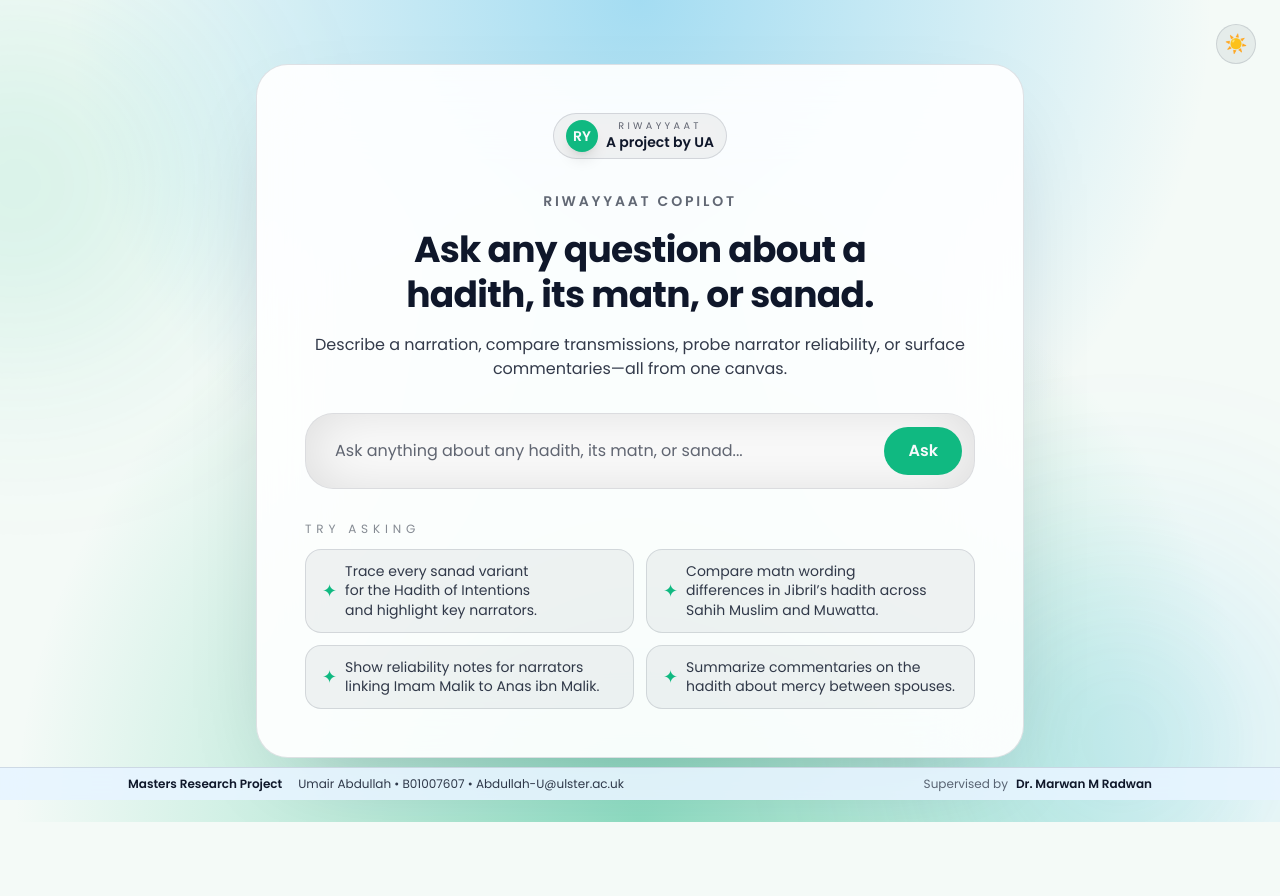
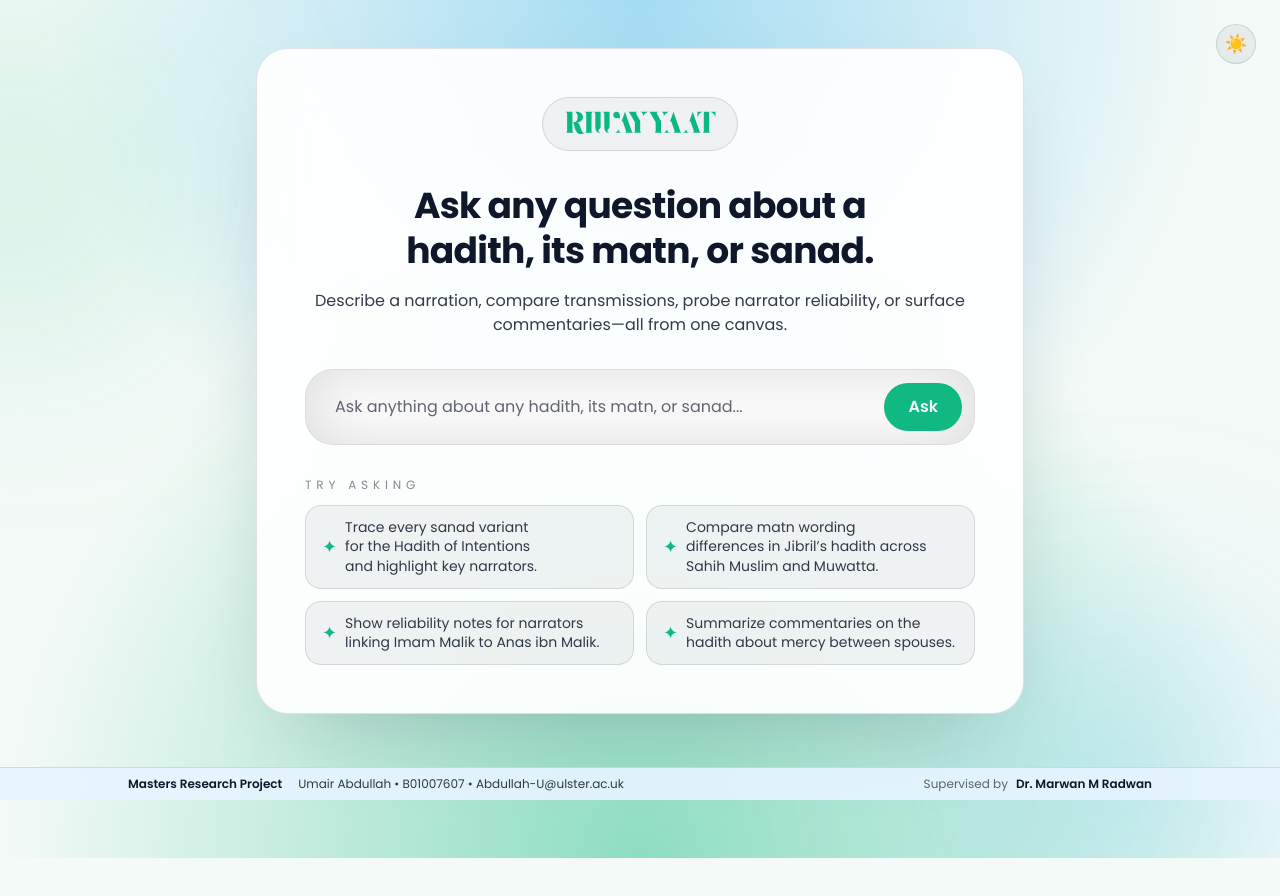
Before and after one commit to umahar/riwayyaat, a Next.js app: page / in a window 1280 px wide. Shown: the top 896 px of the page. Before the commit the page ends 870 px from the top, so only its background shows below. Built offline with nearby package versions, Linux system fonts and the light colour scheme.

Commit message:
Update landing hero spacing and logo

```diff
--- a/src/components/sections/chat-panel.tsx
+++ b/src/components/sections/chat-panel.tsx
@@ -39,7 +39,7 @@ export function ChatPanel({ onSubmit }: ChatPanelProps) {
   return (
     <section
       id="copilot"
-      className="relative isolate flex min-h-svh items-center justify-center overflow-hidden px-6 py-16 text-[var(--text-primary)] md:px-12 lg:px-20"
+      className="relative isolate flex min-h-[calc(100svh-140px)] items-center justify-center overflow-hidden px-6 pt-10 pb-28 text-[var(--text-primary)] md:min-h-[calc(100svh-180px)] md:px-12 md:pt-12 md:pb-32 lg:min-h-[calc(100svh-200px)] lg:px-20 lg:pb-36"
     >
       <AuroraBackground showSheen={false} />
       <ThemeToggle className="absolute right-6 top-6" />
@@ -54,9 +54,6 @@ export function ChatPanel({ onSubmit }: ChatPanelProps) {
       >
         <Logo />
         <div className="space-y-4">
-          <p className="text-sm font-semibold uppercase tracking-[var(--tracking-wide)] text-[var(--text-muted)]">
-            Riwayyaat Copilot
-          </p>
           <h1 className="text-4xl font-bold leading-tight tracking-[var(--tracking-tight)] text-balance text-[var(--text-primary)]">
             Ask any question about a hadith, its matn, or sanad.
           </h1>
--- a/src/components/ui/logo.tsx
+++ b/src/components/ui/logo.tsx
@@ -1,3 +1,4 @@
+import Image from "next/image";
 import { siteConfig } from "@/lib/site";
 
 type LogoProps = {
@@ -7,25 +8,27 @@ type LogoProps = {
 export function Logo({ className }: LogoProps) {
   return (
     <div
-      className={`inline-flex items-center gap-2 rounded-full border border-[var(--border-soft)] bg-[var(--surface-card)] px-3 py-1.5 text-[var(--text-primary)] backdrop-blur ${className ?? ""}`}
+      className={`inline-flex items-center rounded-full border border-[var(--border-soft)] bg-[var(--surface-card)] px-4 py-2 text-[var(--text-primary)] backdrop-blur ${className ?? ""}`}
     >
+      {siteConfig.logoPath ? (
+        <Image
+          src={siteConfig.logoPath}
+          alt={siteConfig.logoAlt ?? siteConfig.name}
+          width={160}
+          height={40}
+          className="h-9 w-auto object-contain"
+          priority
+        />
+      ) : (
         <span
-        className="flex h-8 w-8 items-center justify-center rounded-full text-sm font-semibold shadow-lg shadow-[var(--shadow-panel)]"
+          className="text-base font-semibold tracking-wide"
           style={{
-          backgroundColor: "var(--accent-emerald)",
             color: "var(--accent-contrast)",
           }}
         >
           {siteConfig.shortName}
         </span>
-      <div className="flex flex-col leading-tight">
-        <span className="text-[0.6rem] uppercase tracking-[0.35em] text-[var(--text-muted)]">
-          {siteConfig.name}
-        </span>
-        <span className="text-sm font-semibold text-[var(--text-primary)]">
-          {siteConfig.byline}
-        </span>
-      </div>
+      )}
     </div>
   );
 }
--- a/src/lib/site.ts
+++ b/src/lib/site.ts
@@ -9,6 +9,8 @@ export const siteConfig = {
     "Mapping narrations, matn variations, and narrator networks in one living graph.",
   heroSubcopy:
     "Trace sanad integrity, compare matn wording, and surface commentary insights in seconds.",
+  logoPath: "/logo.svg",
+  logoAlt: "HadithGraph logo",
   primaryCta: {
     label: "Jump into the copilot",
     href: "#copilot",
```
Also changed, not shown: public/logo.svg (added). Lines whose indentation alone changed are shown as unchanged.
